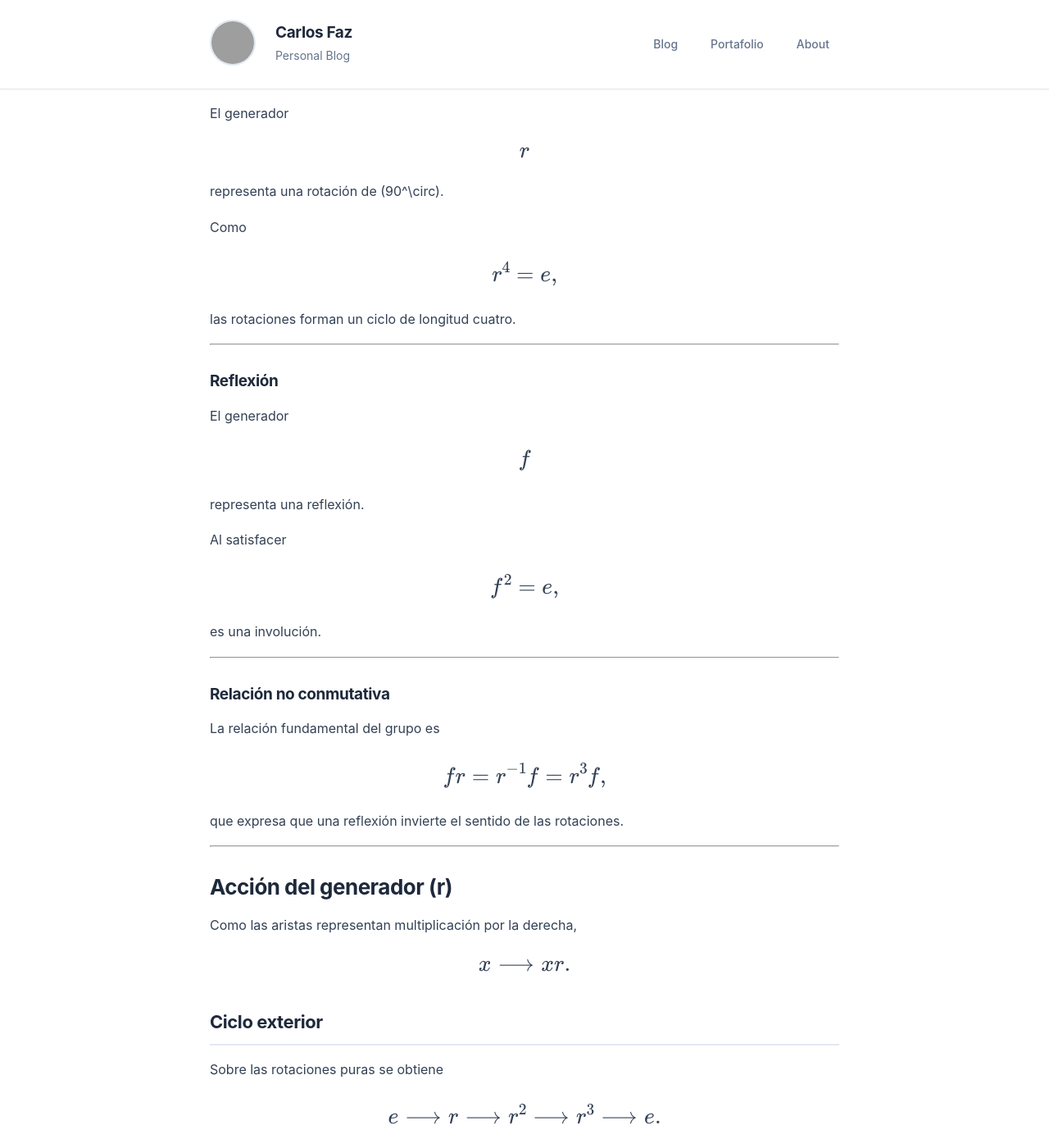
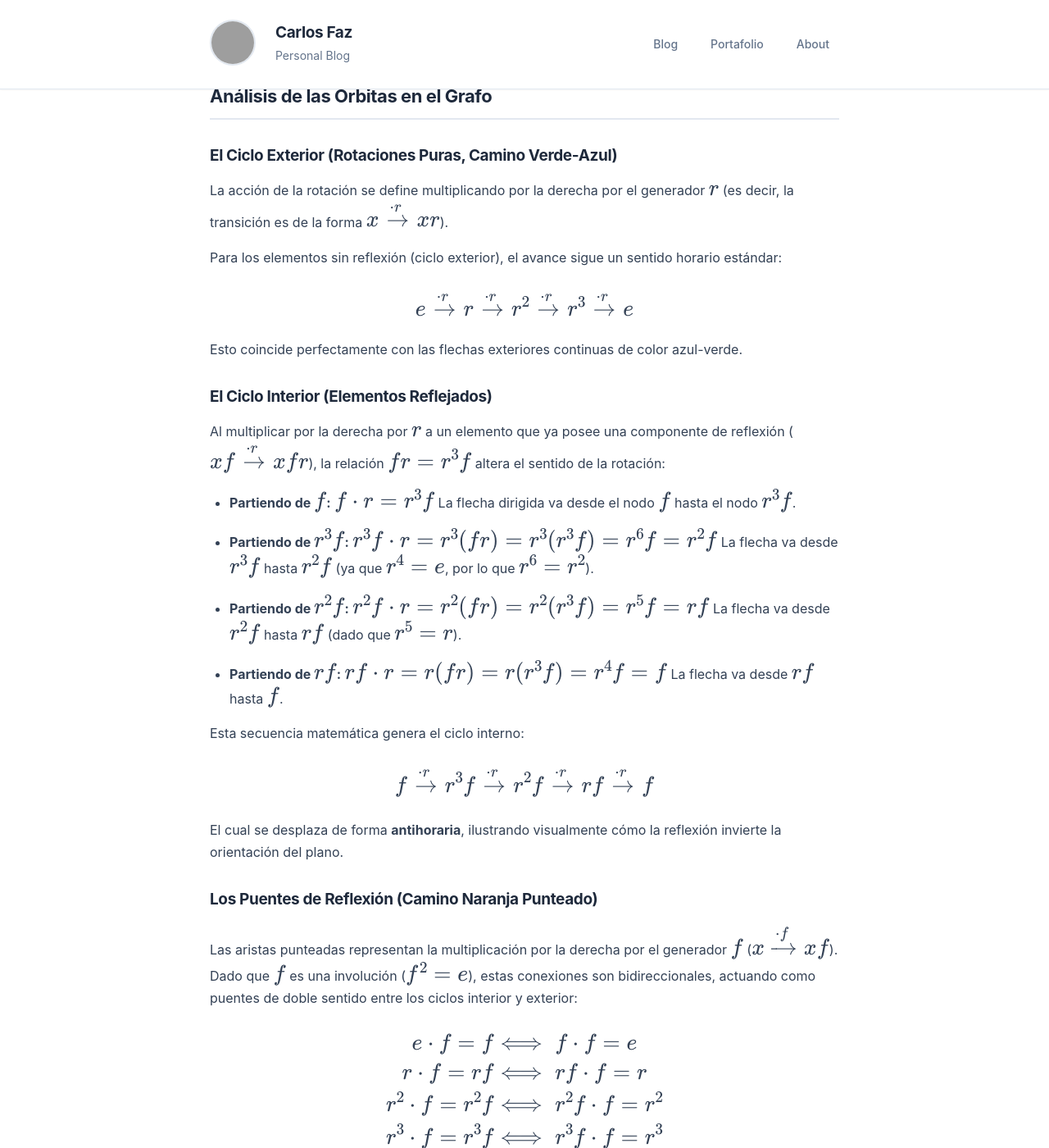
Before and after one commit to carlosfaz/carlosfaz.github.io, a Jekyll site: the page built from _posts/2026-07-18-grafo-cayley-d4.md, in a window 1280 px wide and 1400 px high, scrolled down 749 px. Shown: the whole window at 82% size. Built offline with Jekyll 4.4.1, drawn with Linux system fonts in a browser that asks for light colours; formulas are drawn with MathJax 3; some of the changed text lies outside the part shown; grey boxes are pictures that could not be loaded.

Commit message:
daily update
daily update

```diff
--- a/_posts/2026-07-18-grafo-cayley-d4.md
+++ b/_posts/2026-07-18-grafo-cayley-d4.md
@@ -8,233 +8,96 @@
 tags: ["Teoría de Grupos", "Grafos de Cayley", "Grupo Dihédrico", "Simetrías"]
 ---
 
-El siguiente grafo de Cayley representa el grupo diédrico
+El grafo de Cayley presentado para el grupo diédrico $D_4$ es matemáticamente correcto y modela con total precisión la estructura del grupo de simetrías de un cuadrado (de orden 8). A continuación se desglosa la verificación formal de cada uno de sus componentes basados en la presentación algebraica:
 
 $$
-D_4=\langle r,f\mid r^4=e,\;f^2=e,\;fr=r^{-1}f\rangle,
+D_4 = \langle r, f \mid r^4 = e, \, f^2 = e, \, fr = r^{-1}f \rangle
 $$
 
-tomando como conjunto de generadores
+## Definición de los Generadores y Relaciones
+
+- **Rotación ($r^4 = e$):** Representa una rotación de $90^\circ$ en sentido horario. Aplicarla cuatro veces consecutivas regresa el sistema al estado de identidad ($e$).
+- **Reflexión ($f^2 = e$):** Representa una simetría axial. Al ser un operador involutivo, aplicarlo dos veces consecutivas anula su efecto ($f \cdot f = e$).
+- **Relación no abeliana ($fr = r^{-1}f$ o $fr = r^3f$):** Esta relación define la interacción no conmutativa entre rotaciones y reflexiones. Como el orden de $r$ es 4, se tiene que $r^{-1} = r^3$.
+
+## Análisis de las Órbitas en el Grafo
+
+### El Ciclo Exterior (Rotaciones Puras, Camino Verde-Azul)
+
+La acción de la rotación se define multiplicando por la derecha por el generador $r$ (es decir, la transición es de la forma $x \xrightarrow{\cdot r} xr$).
+
+Para los elementos sin reflexión (ciclo exterior), el avance sigue un sentido horario estándar:
 
 $$
-S=\{r,f\},
+e \xrightarrow{\cdot r} r \xrightarrow{\cdot r} r^2 \xrightarrow{\cdot r} r^3 \xrightarrow{\cdot r} e
 $$
 
-y considerando que cada arista corresponde a **multiplicación por la derecha**.
+Esto coincide perfectamente con las flechas exteriores continuas de color azul-verde.
 
-Los ocho elementos del grupo son
+### El Ciclo Interior (Elementos Reflejados)
+
+Al multiplicar por la derecha por $r$ a un elemento que ya posee una componente de reflexión ($xf \xrightarrow{\cdot r} xfr$), la relación $fr = r^3f$ altera el sentido de la rotación:
+
+- **Partiendo de $f$:**
+$$ f \cdot r = r^3f $$
+La flecha dirigida va desde el nodo $f$ hasta el nodo $r^3f$.
+
+- **Partiendo de $r^3f$:**
+$$ r^3f \cdot r = r^3(fr) = r^3(r^3f) = r^6f = r^2f $$
+La flecha va desde $r^3f$ hasta $r^2f$ (ya que $r^4 = e$, por lo que $r^6 = r^2$).
+
+- **Partiendo de $r^2f$:**
+$$ r^2f \cdot r = r^2(fr) = r^2(r^3f) = r^5f = rf $$
+La flecha va desde $r^2f$ hasta $rf$ (dado que $r^5 = r$).
+
+- **Partiendo de $rf$:**
+$$ rf \cdot r = r(fr) = r(r^3f) = r^4f = f $$
+La flecha va desde $rf$ hasta $f$.
+
+Esta secuencia matemática genera el ciclo interno:
 
 $$
-\{e,r,r^2,r^3,f,rf,r^2f,r^3f\}.
+f \xrightarrow{\cdot r} r^3f \xrightarrow{\cdot r} r^2f \xrightarrow{\cdot r} rf \xrightarrow{\cdot r} f
 $$
 
----
+El cual se desplaza de forma **antihoraria**, ilustrando visualmente cómo la reflexión invierte la orientación del plano.
 
-## Generadores
+### Los Puentes de Reflexión (Camino Naranja Punteado)
 
-### Rotación
-
-El generador
-
-$$
-r
-$$
-
-representa una rotación de \(90^\circ\).
-
-Como
-
-$$
-r^4=e,
-$$
-
-las rotaciones forman un ciclo de longitud cuatro.
-
----
-
-### Reflexión
-
-El generador
-
-$$
-f
-$$
-
-representa una reflexión.
-
-Al satisfacer
-
-$$
-f^2=e,
-$$
-
-es una involución.
-
----
-
-### Relación no conmutativa
-
-La relación fundamental del grupo es
-
-$$
-fr=r^{-1}f=r^3f,
-$$
-
-que expresa que una reflexión invierte el sentido de las rotaciones.
-
----
-
-# Acción del generador \(r\)
-
-Como las aristas representan multiplicación por la derecha,
-
-$$
-x\longrightarrow xr.
-$$
-
-## Ciclo exterior
-
-Sobre las rotaciones puras se obtiene
-
-$$
-e
-\longrightarrow
-r
-\longrightarrow
-r^2
-\longrightarrow
-r^3
-\longrightarrow
-e.
-$$
-
-Este es el ciclo exterior del grafo.
-
----
-
-## Ciclo interior
-
-Para los elementos con reflexión,
+Las aristas punteadas representan la multiplicación por la derecha por el generador $f$ ($x \xrightarrow{\cdot f} xf$). Dado que $f$ es una involución ($f^2 = e$), estas conexiones son bidireccionales, actuando como puentes de doble sentido entre los ciclos interior y exterior:
 
 $$
 \begin{aligned}
-f\cdot r
-&=r^3f,\\
-r^3f\cdot r
-&=r^2f,\\
-r^2f\cdot r
-&=rf,\\
-rf\cdot r
-&=f.
+    e \cdot f = f &\iff f \cdot f = e \\
+    r \cdot f = rf &\iff rf \cdot f = r \\
+    r^2 \cdot f = r^2f &\iff r^2f \cdot f = r^2 \\
+    r^3 \cdot f = r^3f &\iff r^3f \cdot f = r^3
 \end{aligned}
 $$
 
-Por tanto,
+El grafo plasma con absoluta fidelidad estos pares de conexiones simétricas mediante los puentes naranjas.
 
-$$
-f
-\longrightarrow
-r^3f
-\longrightarrow
-r^2f
-\longrightarrow
-rf
-\longrightarrow
-f.
-$$
+## Representación Visual del Grafo de Cayley
 
-Obsérvese que el orden del ciclo interior es el inverso del exterior. Esto es una consecuencia directa de la relación
+A continuación se presenta la representación gráfica del grafo de Cayley para $D_4$, generada directamente desde el código TikZ original:
 
-$$
-fr=r^{-1}f,
-$$
-
-que invierte la orientación de la rotación cuando aparece una reflexión.
-
----
-
-# Acción del generador \(f\)
-
-Las aristas punteadas representan
-
-$$
-x\longrightarrow xf.
-$$
-
-Dado que
-
-$$
-f^2=e,
-$$
-
-cada una de ellas puede recorrerse en ambos sentidos.
-
-Con el etiquetado utilizado en la figura se obtienen las parejas
-
-$$
-\begin{aligned}
-e &\longleftrightarrow f,\\
-r &\longleftrightarrow r^3f,\\
-r^2 &\longleftrightarrow r^2f,\\
-r^3 &\longleftrightarrow rf.
-\end{aligned}
-$$
-
-Estas conexiones enlazan el ciclo exterior con el interior y representan la acción involutiva del generador \(f\).
-
----
-
-# Representación Visual del Grafo de Cayley
-
-<figure style="text-align:center;margin:2em 0;">
-<img
-src="/images/cayley-graph-d4.svg"
-alt="Grafo de Cayley del grupo diédrico D4"
-style="max-width:100%;height:auto;border-radius:8px;box-shadow:0 4px 8px rgba(0,0,0,.12);">
-
-<figcaption style="margin-top:0.8em;font-style:italic;color:#666">
-
-Grafo de Cayley del grupo
-
-$$
-D_4=\langle r,f\mid r^4=e,\;f^2=e,\;fr=r^{-1}f\rangle.
-$$
-
-Las aristas continuas representan la acción del generador \(r\) mediante multiplicación por la derecha.
-
-El ciclo exterior corresponde a las rotaciones puras
-
-$$
-e,r,r^2,r^3,
-$$
-
-mientras que el ciclo interior
-
-$$
-f,r^3f,r^2f,rf
-$$
-
-aparece con orientación opuesta debido a la relación
-
-$$
-fr=r^{-1}f.
-$$
-
-Las aristas punteadas representan la acción involutiva del generador \(f\).
-
-</figcaption>
+<figure style="text-align: center; margin: 2em 0;">
+  <img src="/images/cayley-graph-d4.svg" alt="Grafo de Cayley del grupo diédrico D4" style="max-width: 100%; height: auto; border-radius: 8px; box-shadow: 0 4px 8px rgba(0,0,0,0.1);">
+  <figcaption style="margin-top: 0.5em; font-style: italic; color: #666; font-size: 0.9em;">
+    Grafo de Cayley del grupo diédrico $D_4 = \langle r, f \mid r^4 = e, f^2 = e, fr = r^{-1}f \rangle$.
+    El ciclo exterior azul-verde representa las rotaciones puras del cuadrado, mientras que el ciclo interior refleja
+    la inversión inducida por la relación no abeliana $fr=r^{-1}f$. Los puentes naranjas representan la acción involutiva de la reflexión.
+  </figcaption>
 </figure>
 
----
+## Conclusión
 
-# Conclusión
+El grafo de Cayley para $D_4$ cumple de manera rigurosa con la estructura del grupo algebraico. Representa tanto el carácter no abeliano como las propiedades geométricas de simetría de forma clara y formal.
 
-El grafo de Cayley reproduce fielmente la estructura algebraica del grupo diédrico \(D_4\).
+Este análisis demuestra cómo la estructura algebraica abstracta se manifiesta visualmente en el grafo, donde:
 
-En particular,
+1. **El ciclo exterior** representa las rotaciones puras del cuadrado
+2. **El ciclo interior** ilustra cómo la reflexión invierte la orientación
+3. **Los puentes de reflexión** muestran la naturaleza involutiva de $f$
 
-- el ciclo exterior representa las rotaciones;
-- el ciclo interior muestra cómo la relación \(fr=r^{-1}f\) invierte el sentido de la acción de \(r\);
-- las aristas punteadas representan la acción involutiva de \(f\).
-
-De este modo, la representación gráfica refleja de forma inmediata tanto la estructura cíclica de las rotaciones como el carácter no conmutativo del grupo.
+La representación gráfica no es solo una ilustración, sino una herramienta poderosa para comprender la estructura del grupo y sus relaciones fundamentales.
```
